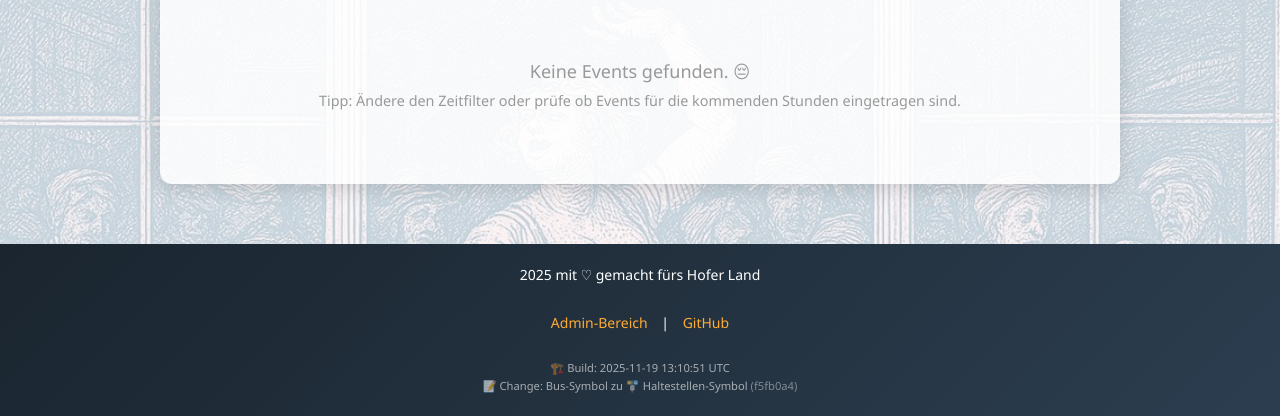
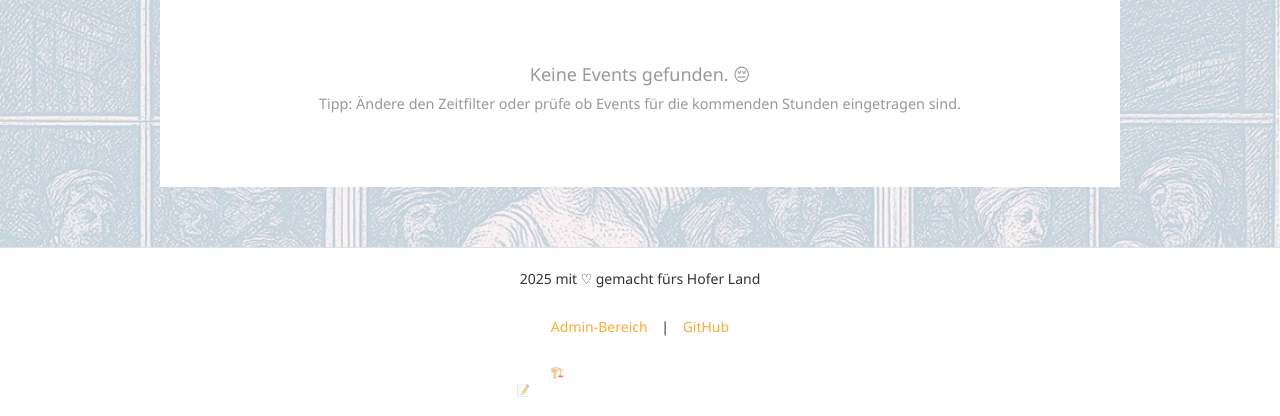
Before and after one commit to feileberlin/event-kalender-hof, a Jekyll site: the page built from index.html, in a window 1280 px wide and 1400 px high, cut to the strip 984-1400 px from the top of the window. Built offline with Jekyll 4.4.1, drawn with Linux system fonts in a browser that asks for light colours.

Commit message:
Design: Minimalistisches CSS - Hintergründe und Dekorationen entfernt
- Body: Weißer Hintergrund statt grau
- Header/Footer: Minimalistisch mit Border statt Gradient
- Event-Cards: Einfache Borders statt Schatten und Rundungen
- Karte: Border statt Shadow und Rundung
- Alle Gradients entfernt
- Box-Shadows entfernt
- Border-Radius auf 0 gesetzt
- Skeleton Framework beibehalten

```diff
--- a/_data/build_info.yml
+++ b/_data/build_info.yml
@@ -1,3 +1,3 @@
-commit_message: "Change: Bus-Symbol zu 🚏 Haltestellen-Symbol"
-commit_hash: "f5fb0a4"
-commit_date: "2025-11-19 11:44:44"
+commit_message: "Add: Radius-Info im Event-Banner"
+commit_hash: "659bc56"
+commit_date: "2025-11-19 11:59:44"
--- a/assets/css/style.css
+++ b/assets/css/style.css
@@ -6,7 +6,7 @@
     --primary-color: #2c3e50;
     --secondary-color: #8b4513;
     --accent-color: #fa3;
-    --background: #f8f9fa;
+    --background: #fff;
     --card-background: #fff;
     --text-color: #333;
     --border-color: #dee2e6;
@@ -16,7 +16,7 @@
 /* Skeleton overrides and enhancements */
 body {
     font-family: 'Segoe UI', Tahoma, Geneva, Verdana, sans-serif;
-    background: var(--background);
+    background: #fff;
     color: var(--text-color);
 }
 
@@ -70,10 +70,11 @@
     border-color: var(--primary-color);
 }
 
-/* Header mit Scherenschnitt */
+/* Header - minimalistisch */
 .site-header {
-    background: linear-gradient(135deg, #2c3e50 0%, #34495e 100%);
-    box-shadow: 0 4px 12px rgb(0 0 0 / 15%);
+    background: #fff;
+    box-shadow: none;
+    border-bottom: 1px solid var(--border-color);
     position: sticky;
     top: 0;
     z-index: 1000;
@@ -98,9 +99,9 @@
 
 /* Calendar-spezifischer Container */
 .calendar-container {
-    background: rgb(255 255 255 / 85%);
-    border-radius: 12px;
-    box-shadow: 0 4px 20px rgb(0 0 0 / 15%);
+    background: #fff;
+    border-radius: 0;
+    box-shadow: none;
     padding: 30px 20px;
     position: relative;
 }
@@ -115,9 +116,9 @@
 
 /* Suchmaske und Filter */
 .search-filter-section {
-    background: var(--card-background);
+    background: #fff;
     padding: 20px;
-    border-radius: 12px;
+    border-radius: 0;
     box-shadow: var(--shadow);
 }
 
@@ -238,13 +239,14 @@
 /* Karte */
 .map-container {
     height: 500px;
-    border-radius: 12px;
+    border-radius: 0;
     overflow: hidden;
-    box-shadow: var(--shadow);
+    box-shadow: none;
+    border: 1px solid var(--border-color);
     margin-bottom: 30px;
     position: relative;
     z-index: 999;
-    background: rgb(255 255 255 / 95%);
+    background: #fff;
 }
 
 #map {
@@ -343,28 +345,30 @@
 }
 
 .event-card {
-    background: rgb(255 255 255 / 95%);
-    border-radius: 12px;
-    box-shadow: var(--shadow);
+    background: #fff;
+    border-radius: 0;
+    box-shadow: none;
+    border: 1px solid var(--border-color);
     transition: all 0.3s;
     cursor: pointer;
     overflow: hidden;
-    backdrop-filter: blur(10px);
 }
 
 .event-card:hover {
-    transform: translateY(-4px);
-    box-shadow: 0 6px 16px rgb(0 0 0 / 15%);
+    transform: none;
+    box-shadow: none;
+    border-color: var(--primary-color);
 }
 
 .event-card.highlighted {
-    outline: 3px solid var(--accent-color);
-    transform: translateY(-4px);
+    outline: 2px solid var(--primary-color);
+    transform: none;
 }
 
 .event-card-header {
     padding: 15px;
-    background: linear-gradient(135deg, #f8f9fa 0%, #e9ecef 100%);
+    background: #fff;
+    border-bottom: 1px solid var(--border-color);
     overflow: hidden;
 }
 
@@ -458,11 +462,12 @@
     grid-column: 1 / -1;
 }
 
-/* Footer mit Scherenschnitt */
+/* Footer - minimalistisch */
 .site-footer {
-    background: linear-gradient(135deg, #1a252f 0%, #2c3e50 100%);
-    color: white;
+    background: #fff;
+    color: var(--text-color);
     margin-top: 40px;
+    border-top: 1px solid var(--border-color);
 }
 
 .footer-silhouette {
@@ -489,10 +494,11 @@
 
 /* Event-Detail-Seite */
 .event-detail {
-    background: var(--card-background);
+    background: #fff;
     padding: 30px;
-    border-radius: 12px;
-    box-shadow: var(--shadow);
+    border-radius: 0;
+    box-shadow: none;
+    border: 1px solid var(--border-color);
     max-width: 900px;
     margin: 0 auto;
 }
@@ -626,9 +632,9 @@
     display: none;
     margin: 25px 0;
     padding: 20px;
-    background: linear-gradient(135deg, #e3f2fd 0%, #bbdefb 100%);
-    border-radius: 12px;
-    border: 2px solid #2196f3;
+    background: #fff;
+    border-radius: 0;
+    border: 1px solid var(--border-color);
 }
 
 .btn-reminder {
@@ -738,9 +744,9 @@
     gap: 15px;
     margin: 25px 0;
     padding: 20px;
-    background: linear-gradient(135deg, #f8f9fa 0%, #e9ecef 100%);
-    border-radius: 12px;
-    border: 2px solid #dee2e6;
+    background: #fff;
+    border-radius: 0;
+    border: 1px solid var(--border-color);
 }
 
 .btn-attendance {
@@ -1000,17 +1006,3 @@
         color: black;
     }
 }
-
-/* Custom Festspielhaus Icon Integration */
-#radiusFilter option[value="999999"] {
-    background-image: url('/event-kalender-hof/assets/images/autobahn-zeichen-330.svg');
-    background-size: 20px 20px;
-    background-repeat: no-repeat;
-    background-position: 4px center;
-    padding-left: 28px;
-}
-
-/* Autobahn-Icon in Select sichtbar machen */
-#radiusFilter {
-    background-size: 20px 20px;
-}
```
